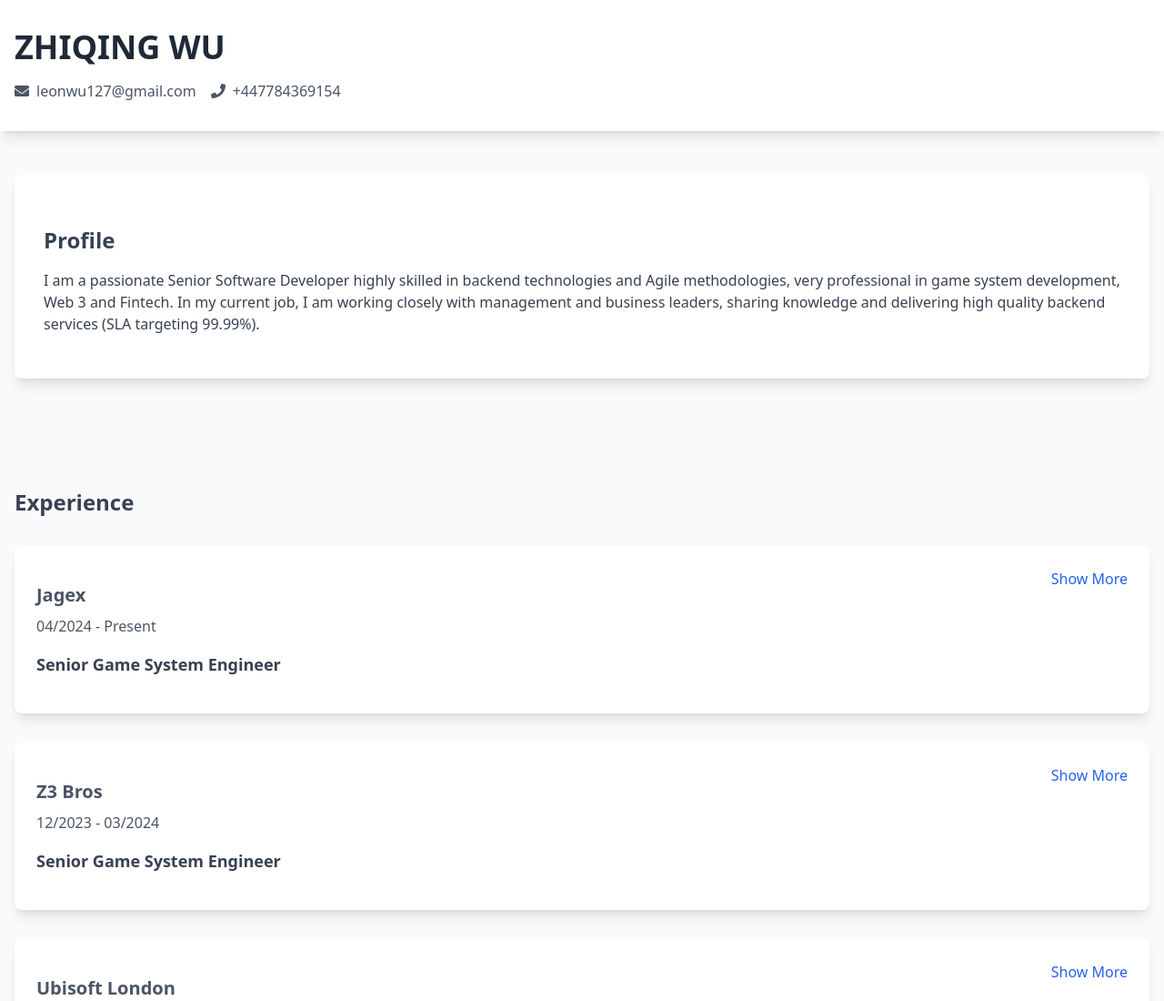
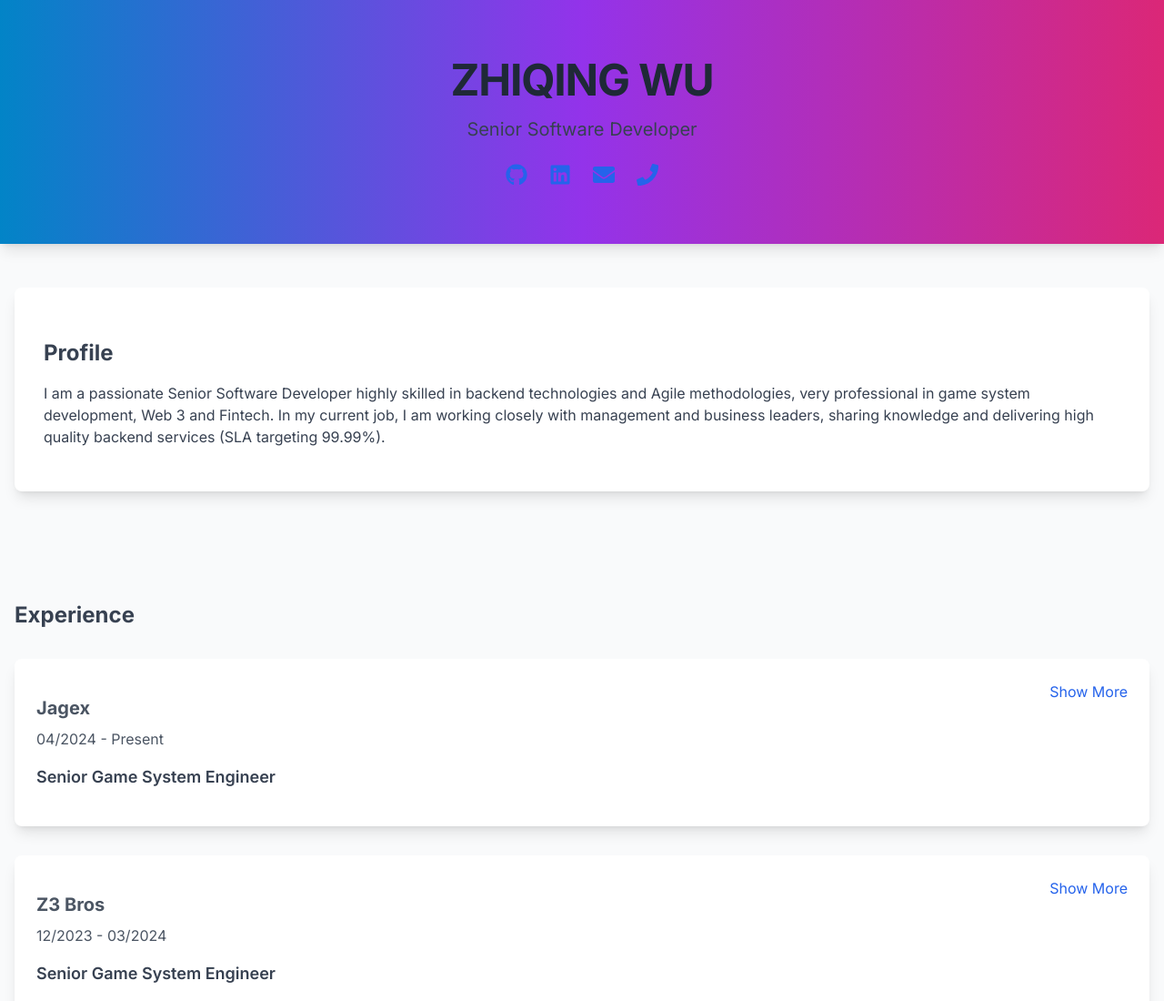
Before and after one commit to leonwu127/bloggerQinQin, a Gatsby site: page / in a window 1280 px wide. Shown: the top 1100 px of the page at 91% size. Built offline with nearby package versions, Linux system fonts and the light colour scheme; Gatsby itself is replaced by a stand-in of ours.

Commit message:
Enhance profile design with modern styling (#2)

```diff
--- a/src/components/layout.js
+++ b/src/components/layout.js
@@ -1,14 +1,13 @@
-import * as React from "react"
-import { Link } from "gatsby"
-import "../styles/global.css"
-import "../styles/prism-theme.css"
+import * as React from "react";
+import { Link } from "gatsby";
+import { profile } from "../data/profile";
+import "../styles/global.css";
+import "../styles/prism-theme.css";
 
 const Layout = ({ children }) => {
   return (
     <div className="min-h-screen flex flex-col">
-      <main className="flex-grow">
-        {children}
-      </main>
+      <main className="flex-grow">{children}</main>
 
       <footer className="bg-gray-50 border-t border-gray-200">
         <div className="max-w-6xl mx-auto px-4 sm:px-6 py-8">
@@ -20,7 +19,7 @@
               <ul className="flex space-x-4">
                 <li>
                   <a
-                    href="https://github.com"
+                    href={profile.github}
                     target="_blank"
                     rel="noopener noreferrer"
                     className="text-gray-500 hover:text-primary-600"
@@ -30,7 +29,7 @@
                 </li>
                 <li>
                   <a
-                    href="https://linkedin.com"
+                    href={profile.linkedin}
                     target="_blank"
                     rel="noopener noreferrer"
                     className="text-gray-500 hover:text-primary-600"
@@ -44,7 +43,7 @@
         </div>
       </footer>
     </div>
-  )
-}
+  );
+};
 
-export default Layout
+export default Layout;
--- a/src/data/profile.js
+++ b/src/data/profile.js
@@ -3,8 +3,10 @@
   email: "leonwu127@gmail.com",
   phone: "+447784369154",
   title: "Senior Software Developer",
+  github: "https://github.com/leonwu127",
+  linkedin: "https://www.linkedin.com/in/zhiqingwu/",
   description: `I am a passionate Senior Software Developer highly skilled in backend technologies
   and Agile methodologies, very professional in game system development, Web 3 and Fintech.
   In my current job, I am working closely with management and business leaders, sharing knowledge
-  and delivering high quality backend services (SLA targeting 99.99%).`
+  and delivering high quality backend services (SLA targeting 99.99%).`,
 };
--- a/src/pages/index.js
+++ b/src/pages/index.js
@@ -1,12 +1,12 @@
-import React, { useState } from 'react';
-import { motion } from 'framer-motion';
-import { FaGithub, FaLinkedin, FaEnvelope, FaPhone } from 'react-icons/fa';
+import React, { useState } from "react";
+import { motion } from "framer-motion";
+import { FaGithub, FaLinkedin, FaEnvelope, FaPhone } from "react-icons/fa";
 import Layout from "../components/layout";
-import { profile } from '../data/profile';
-import { experiences } from '../data/experience';
-import { skills } from '../data/skills';
-import { education } from '../data/education';
-import { interests } from '../data/interests';
+import { profile } from "../data/profile";
+import { experiences } from "../data/experience";
+import { skills } from "../data/skills";
+import { education } from "../data/education";
+import { interests } from "../data/interests";
 
 const Portfolio = () => {
   const [activeSection, setActiveSection] = useState(null);
@@ -15,17 +15,41 @@
     <Layout>
       <div className="min-h-screen bg-gray-50">
         {/* Header Section */}
-        <header className="bg-white shadow-lg">
-          <div className="container mx-auto px-4 py-8">
-            <h1 className="text-4xl font-bold text-gray-800">{profile.name}</h1>
-            <div className="flex items-center space-x-4 mt-4">
-              <a href={`mailto:${profile.email}`} className="flex items-center text-gray-600 hover:text-gray-800">
-                <FaEnvelope className="mr-2" />
-                <span>{profile.email}</span>
+        <header className="bg-gradient-to-r from-primary-600 via-purple-600 to-pink-600 text-white shadow-lg">
+          <div className="container mx-auto px-4 py-16 text-center">
+            <motion.h1
+              initial={{ opacity: 0, y: -20 }}
+              animate={{ opacity: 1, y: 0 }}
+              className="text-5xl font-extrabold tracking-tight"
+            >
+              {profile.name}
+            </motion.h1>
+            <p className="mt-2 text-xl font-medium">{profile.title}</p>
+            <div className="flex justify-center space-x-6 mt-6">
+              <a
+                href={profile.github}
+                target="_blank"
+                rel="noopener noreferrer"
+                className="hover:text-gray-200"
+              >
+                <FaGithub size={24} />
               </a>
-              <a href={`tel:${profile.phone}`} className="flex items-center text-gray-600 hover:text-gray-800">
-                <FaPhone className="mr-2" />
-                <span>{profile.phone}</span>
+              <a
+                href={profile.linkedin}
+                target="_blank"
+                rel="noopener noreferrer"
+                className="hover:text-gray-200"
+              >
+                <FaLinkedin size={24} />
+              </a>
+              <a
+                href={`mailto:${profile.email}`}
+                className="hover:text-gray-200"
+              >
+                <FaEnvelope size={24} />
+              </a>
+              <a href={`tel:${profile.phone}`} className="hover:text-gray-200">
+                <FaPhone size={24} />
               </a>
             </div>
           </div>
@@ -62,16 +86,20 @@
                     <p className="text-lg font-semibold mt-2">{exp.role}</p>
                   </div>
                   <button
-                    onClick={() => setActiveSection(activeSection === index ? null : index)}
+                    onClick={() =>
+                      setActiveSection(activeSection === index ? null : index)
+                    }
                     className="text-blue-600 hover:text-blue-800"
                   >
-                    {activeSection === index ? 'Show Less' : 'Show More'}
+                    {activeSection === index ? "Show Less" : "Show More"}
                   </button>
                 </div>
                 {activeSection === index && (
                   <ul className="mt-4 space-y-2">
                     {exp.details.map((detail, i) => (
-                      <li key={i} className="text-gray-700">{detail}</li>
+                      <li key={i} className="text-gray-700">
+                        {detail}
+                      </li>
                     ))}
                   </ul>
                 )}
@@ -92,7 +120,9 @@
               >
                 <h3 className="text-xl font-bold">{edu.degree}</h3>
                 <p className="text-gray-600">{edu.school}</p>
-                <p className="text-gray-700 mt-2">{edu.grade} ({edu.period})</p>
+                <p className="text-gray-700 mt-2">
+                  {edu.grade} ({edu.period})
+                </p>
               </motion.div>
             ))}
           </div>
@@ -129,7 +159,9 @@
                 whileHover={{ scale: 1.02 }}
                 className="bg-white rounded-lg shadow-lg p-6"
               >
-                <h3 className="text-xl font-bold mb-4 capitalize">{category}</h3>
+                <h3 className="text-xl font-bold mb-4 capitalize">
+                  {category}
+                </h3>
                 <ul className="list-disc list-inside text-gray-700">
                   {items.map((item, index) => (
                     <li key={index}>{item}</li>
@@ -146,4 +178,4 @@
 
 export default Portfolio;
 
-export const Head = () => <title>Zhiqing Wu - Portfolio</title>
+export const Head = () => <title>Zhiqing Wu - Portfolio</title>;
--- a/src/styles/global.css
+++ b/src/styles/global.css
@@ -1,10 +1,12 @@
+@import url("https://fonts.googleapis.com/css2?family=Inter:wght@400;600;700&display=swap");
+
 @tailwind base;
 @tailwind components;
 @tailwind utilities;
 
 @layer base {
   body {
-    @apply bg-gray-50 text-gray-900;
+    @apply bg-gray-50 text-gray-900 font-sans;
   }
   h1 {
     @apply text-4xl font-bold mb-4 text-gray-800;
--- a/tailwind.config.js
+++ b/tailwind.config.js
@@ -6,29 +6,32 @@
   ],
   theme: {
     extend: {
+      fontFamily: {
+        sans: ["Inter", "ui-sans-serif", "system-ui", "sans-serif"],
+      },
       colors: {
         primary: {
-          50: '#f0f9ff',
-          100: '#e0f2fe',
-          200: '#bae6fd',
-          300: '#7dd3fc',
-          400: '#38bdf8',
-          500: '#0ea5e9',
-          600: '#0284c7',
-          700: '#0369a1',
-          800: '#075985',
-          900: '#0c4a6e',
-          950: '#082f49',
+          50: "#f0f9ff",
+          100: "#e0f2fe",
+          200: "#bae6fd",
+          300: "#7dd3fc",
+          400: "#38bdf8",
+          500: "#0ea5e9",
+          600: "#0284c7",
+          700: "#0369a1",
+          800: "#075985",
+          900: "#0c4a6e",
+          950: "#082f49",
         },
       },
       typography: {
         DEFAULT: {
           css: {
-            maxWidth: '65ch',
+            maxWidth: "65ch",
             a: {
-              textDecoration: 'none',
-              '&:hover': {
-                textDecoration: 'underline',
+              textDecoration: "none",
+              "&:hover": {
+                textDecoration: "underline",
               },
             },
           },
@@ -40,4 +43,4 @@
     // We'll add this back after installing the package
     // require('@tailwindcss/typography'),
   ],
-}
+};
```
